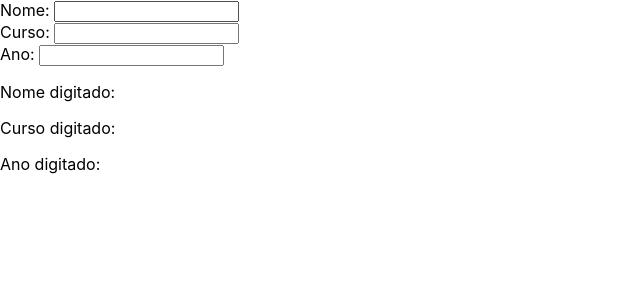
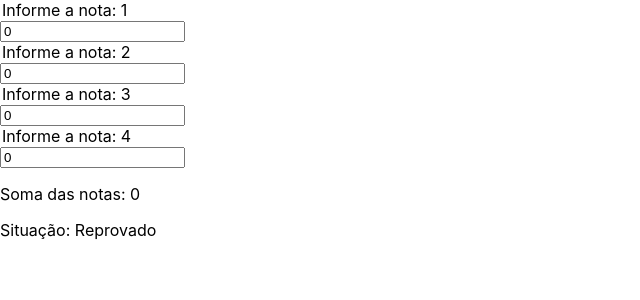
Before and after one commit to renatogomesf/ReactJS, a React (Create React App) app in the folder curso-de-react/: page / in a window 1280 px wide. Shown: the top 300 px of the page, without its empty margins (0-640 px from the left). Built offline with nearby package versions, Linux system fonts and the light colour scheme.

Commit message:
feita aula 16

```diff
--- a/curso-de-react/src/AULAS/aula02/CodBase.js
+++ b/curso-de-react/src/AULAS/aula02/CodBase.js
@@ -1,7 +1,7 @@
 import React from 'react'
 
 
-function app() {
+export default function app() {
 
   return (
     <div>
@@ -9,7 +9,5 @@
 
 
     </div>
-  );
+  )
 }
-
-export default app;
--- /dev/null
+++ b/curso-de-react/src/AULAS/aula16/ElevaçaoState.js
@@ -0,0 +1,24 @@
+import React,{useState} from 'react'
+import Nota from '../../componentes/Nota'
+import Resultado from '../../componentes/Resultado'
+
+export default function ElevaçaoState() {
+
+    const [nota1,setNota1] = useState(0)
+    const [nota2,setNota2] = useState(0)
+    const [nota3,setNota3] = useState(0)
+    const [nota4,setNota4] = useState(0)
+
+  return (
+    <div>
+
+        <Nota num={1} nota={nota1} setNota={setNota1}></Nota>
+        <Nota num={2} nota={nota2} setNota={setNota2}></Nota>
+        <Nota num={3} nota={nota3} setNota={setNota3}></Nota>
+        <Nota num={4} nota={nota4} setNota={setNota4}></Nota>
+
+        <Resultado somaNotas={parseFloat(nota1)+parseFloat(nota2)+parseFloat(nota3)+parseFloat(nota4)}></Resultado>
+
+    </div>
+  )
+}
--- a/curso-de-react/src/App.js
+++ b/curso-de-react/src/App.js
@@ -1,6 +1,6 @@
 import React from 'react'
 
-import ObjState from './AULAS/aula15/ObjState';
+import ElevaçaoState from './AULAS/aula16/ElevaçaoState';
 
 // quando a CSS é importada no arquivo principal, não precisa importar de novo nos componentens.
 import './App.css'
@@ -11,7 +11,7 @@
   return (
     <div className="App">
 
-      <ObjState></ObjState>
+      <ElevaçaoState></ElevaçaoState>
 
     </div>
   );
--- /dev/null
+++ b/curso-de-react/src/componentes/Nota.js
@@ -0,0 +1,10 @@
+import React from "react";
+
+export default function Nota(props){
+    return (
+        <div>
+            <legend>Informe a nota: {props.num}</legend>
+            <input type="text" value={props.nota} onChange={(e)=>props.setNota(e.target.value)}/>
+        </div>
+    )
+}
--- /dev/null
+++ b/curso-de-react/src/componentes/Resultado.js
@@ -0,0 +1,10 @@
+import React from "react";
+
+export default function Resultado(props) {
+    return (
+        <div>
+            <p>Soma das notas: {props.somaNotas}</p>
+            <p>Situação: {props.somaNotas >= 60?'Aprovado':'Reprovado'}</p>
+        </div>
+    )
+}
```
